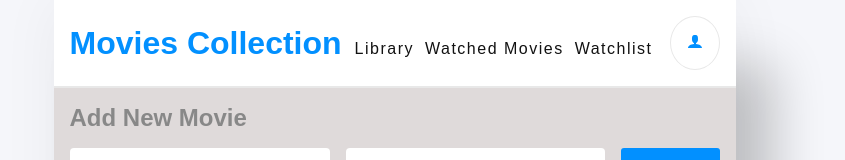
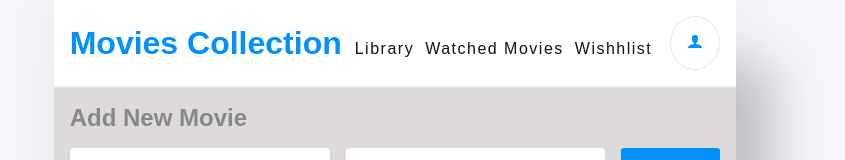
Before and after one commit to marilirulita/movies_collection, a React (Create React App) app: page / in a window 1280 px wide. Shown: the top 160 px of the page, without its empty margins (245-1090 px from the left). Built offline with nearby package versions, Linux system fonts and the light colour scheme.

Commit message:
fix link name

```diff
--- a/src/App.js
+++ b/src/App.js
@@ -4,7 +4,7 @@ import { useSelector } from "react-redux";
 import Navbar from "./components/Navbar";
 import Library from "./components/Library";
 import WatchedMovies from "./components/WatchedMovies";
-import Watchlist from "./components/Watchlist";
+import Wishlist from "./components/Wishlist";
 import "./App.css";
 
 function App() {
@@ -24,7 +24,7 @@ function App() {
       <Routes>
         <Route path="/" element={<Library />} />
         <Route path="watchedMovies" element={<WatchedMovies />} />
-        <Route path="watchlist" element={<Watchlist />} />
+        <Route path="wishlist" element={<Wishlist />} />
       </Routes>
     </div>
     </div>
--- a/src/components/Navbar.js
+++ b/src/components/Navbar.js
@@ -13,8 +13,8 @@ const Navbar = () => {
           <Link to="/watchedMovies" className="BOOKS">
             Watched Movies
           </Link>
-          <Link to="/watchlist" className="BOOKS">
-            Watchlist
+          <Link to="/wishlist" className="BOOKS">
+            Wishhlist
           </Link>
         </div>
       </div>
--- a/src/components/Watchlist.js
+++ b/src/components/Wishlist.js
@@ -3,7 +3,7 @@ import { useState } from "react";
 import { useDispatch, useSelector } from "react-redux";
 import { removeWish, addNewwish } from "../redux/wishes/wishes";
 
-const Watchlist = () => {
+const Wishlist = () => {
   const wishes = useSelector((store) => store.reducerWishes);
   const library = useSelector((store) => store.reducerMovies);
   const dispatch = useDispatch();
@@ -131,4 +131,4 @@ const Watchlist = () => {
   );
 };
 
-export default Watchlist;
+export default Wishlist;
```
